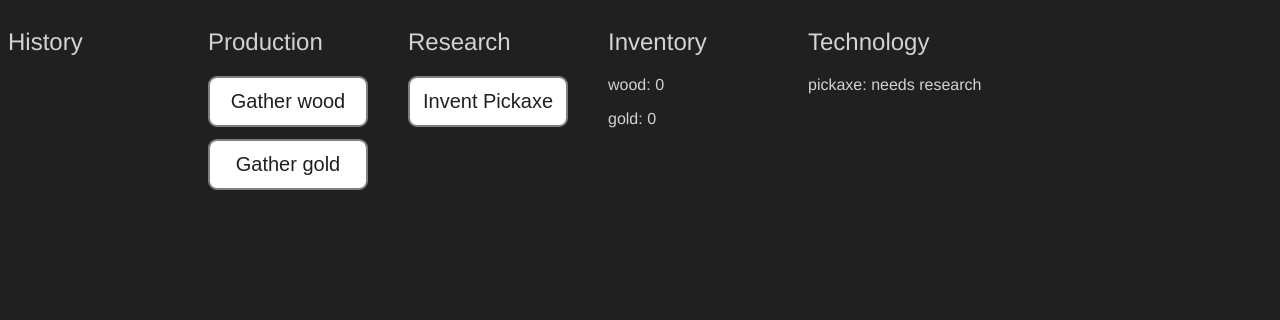
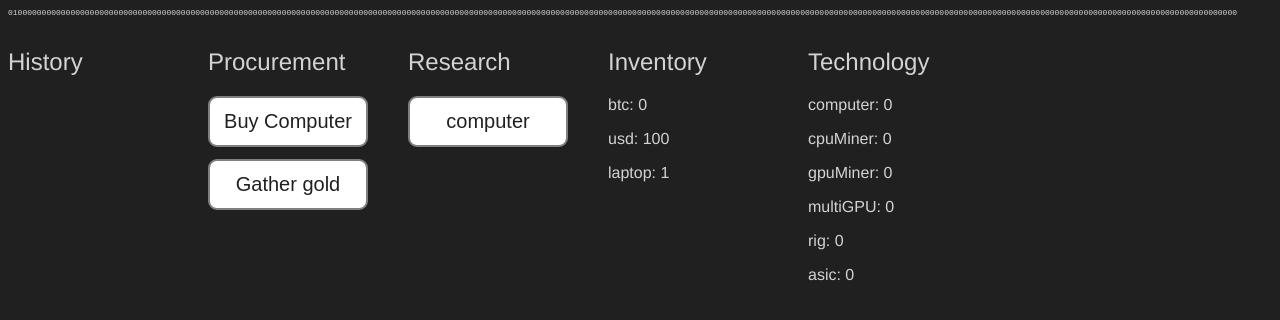
Before and after one commit to mablay/bitcoin-clicker, a Vue app: page /#/ in a window 1280 px wide. Shown: the top 320 px of the page. Built offline with nearby package versions, Linux system fonts and the light colour scheme.

Commit message:
added dynamic techtree

```diff
--- /dev/null
+++ b/src/bc-lib.js
@@ -0,0 +1,39 @@
+function randomBinaryString (length) {
+  return Array
+    .apply(null, {length})
+    .map(Function.call, () => Math.random() > 0.5 ? '1' : '0')
+    .join('')
+}
+
+function zeroPaddedBinaryString (length, zeros) {
+  const hash = randomBinaryString(length - 1 - zeros)
+  return '1'.concat(hash).padStart(length, '0')
+}
+
+function countLeadingZeros (binaryString) {
+  for (let n = 0; n < binaryString.length; n++) {
+    if (binaryString.charAt(n) !== '0') return n
+  }
+  return binaryString.length
+}
+
+function binaryDifficultyString (length, requiredZeros) {
+  return '1'.padStart(requiredZeros + 1, '0').padEnd(length, '0')
+}
+
+function hexDifficultyString (length, requiredZeros) {
+  return ''.padStart(requiredZeros, '0').padEnd(length, 'F')
+}
+
+function expectedNumberOfHashes (requiredZeros) {
+  return Math.pow(2, requiredZeros)
+}
+
+export {
+  randomBinaryString,
+  countLeadingZeros,
+  zeroPaddedBinaryString,
+  binaryDifficultyString,
+  hexDifficultyString,
+  expectedNumberOfHashes
+}
--- a/src/components/Action.vue
+++ b/src/components/Action.vue
@@ -18,6 +18,10 @@ export default {
     enabled: {
       type: Boolean,
       default: true
+    },
+    context: {
+      type: String,
+      default: ''
     },
     action: Function
   },
--- a/src/components/Game.vue
+++ b/src/components/Game.vue
@@ -1,28 +1,55 @@
 <template>
   <div class="game">
+    <Hashrate></Hashrate>
     <History></History>
     <Research></Research>
     <Production></Production>
     <Inventory></Inventory>
     <Technology></Technology>
+    <modal v-if="showModal">
+      <h3 slot="header">Blockchain Adventure</h3>
+      <p slot="body">
+        It's 2013. You've incidentally read about Bitcoin
+        and felt: This is going to be BIG!<br>
+        And you want to be part of it.
+      </p>
+      <button slot="footer"
+              class="modal-default-button"
+              @click="showModal = false">
+        BEGIN
+      </button>
+    </modal>
   </div>
 </template>
 
 <script>
+import Hashrate from './Hashrate.vue'
 import Production from './Production.vue'
 import Research from './Research.vue'
 import History from './History.vue'
 import Inventory from './Inventory.vue'
 import Technology from './Technology.vue'
+import Modal from './Modal.vue'
+
 export default {
   name: 'Game',
   // data () {},
   components: {
+    Hashrate,
     Production,
     History,
     Inventory,
     Technology,
-    Research
+    Research,
+    Modal
+  },
+  data () {
+    return {
+      showModal: false
+    }
+  },
+  created () {
+    // this.showModal = true
   }
 }
 </script>
@@ -31,8 +58,11 @@ export default {
 .game {
   display: grid;
   grid-template-columns: 200px 200px 200px 200px auto;
-  grid-template-rows: auto;
-  grid-template-areas: "history production research inventory technology";
+  grid-template-rows: 20px auto;
+  grid-template-areas:
+    "hashrate hashrate hashrate hashrate hashrate"
+    "history production research inventory technology"
+  ;
 }
 
 h1, h2 {
--- /dev/null
+++ b/src/components/Hashrate.vue
@@ -0,0 +1,32 @@
+<template>
+  <div class="view hashrate">
+    <div class="digits difficulty">
+      {{difficulty}}
+    </div>
+    <div class="digits last-hash">
+      {{lastHash}}
+    </div>
+  </div>
+</template>
+
+<script>
+import { mapState } from 'vuex'
+import { binaryDifficultyString } from '../bc-lib'
+export default {
+  name: 'Hashrate',
+  computed: mapState({
+    difficulty: (state) => binaryDifficultyString(256, state.difficulty),
+    lastHash: 'lastHash'
+  })
+}
+</script>
+
+<style>
+.hashrate {
+  grid-area: hashrate;
+}
+.hashrate .digits {
+  font-family: monospace;
+  font-size: 8px;
+}
+</style>
--- a/src/components/History.vue
+++ b/src/components/History.vue
@@ -27,6 +27,7 @@ export default {
 .history-record {
   transition: all 1s;
   display: inline-block;
+  width: 100%;
   margin: 8px 0 8px 0;
 }
 
--- /dev/null
+++ b/src/components/Modal.vue
@@ -0,0 +1,104 @@
+<template>
+  <transition name="modal">
+    <div class="modal-mask">
+      <div class="modal-wrapper">
+        <div class="modal-container">
+
+          <div class="modal-header">
+            <slot name="header">
+
+            </slot>
+          </div>
+
+          <div class="modal-body">
+            <slot name="body">
+
+            </slot>
+          </div>
+
+          <div class="modal-footer">
+            <slot name="footer">
+
+            </slot>
+          </div>
+        </div>
+      </div>
+    </div>
+  </transition>
+</template>
+
+<script>
+export default {
+  name: 'Modal'
+}
+</script>
+
+<style>
+.modal-mask {
+  position: fixed;
+  z-index: 9998;
+  top: 0;
+  left: 0;
+  width: 100%;
+  height: 100%;
+  background-color: rgba(0, 0, 0, .5);
+  display: table;
+  transition: opacity .3s ease;
+}
+
+.modal-wrapper {
+  display: table-cell;
+  vertical-align: middle;
+}
+
+.modal-container {
+  width: 300px;
+  margin: 0px auto;
+  padding: 20px 30px;
+  background-color: #222;
+  border-radius: 2px;
+  box-shadow: 0 2px 8px rgba(0, 0, 0, .33);
+  transition: all .3s ease;
+  font-family: Helvetica, Arial, sans-serif;
+}
+
+.modal-header h3 {
+  margin-top: 0;
+  color: #42b983;
+}
+
+.modal-body {
+  margin: 20px 0;
+}
+
+.modal-footer {
+  min-height: 20px;
+}
+
+.modal-default-button {
+  float: right;
+}
+
+/*
+ * The following styles are auto-applied to elements with
+ * transition="modal" when their visibility is toggled
+ * by Vue.js.
+ *
+ * You can easily play with the modal transition by editing
+ * these styles.
+ */
+
+.modal-enter {
+  opacity: 0;
+}
+
+.modal-leave-active {
+  opacity: 0;
+}
+
+.modal-enter .modal-container,
+.modal-leave-active .modal-container {
+  -webkit-transform: scale(1.1);
+  transform: scale(1.1);
+}
+</style>
--- a/src/components/Production.vue
+++ b/src/components/Production.vue
@@ -1,16 +1,16 @@
 <template>
   <div class="view production">
-    <h2>Production</h2>
-    <Action v-bind:duration="200"
-            v-bind:action="gatherWood">Gather wood</Action>
+    <h2>Procurement</h2>
+    <Action v-bind:duration="1000"
+            v-bind:action="buyComputer">Buy Computer</Action>
     <Action v-bind:duration="500"
-            v-bind:action="gatherGold">Gather gold</Action>
+            v-bind:action="buyComputer">Gather gold</Action>
   </div>
 </template>
 
 <script>
 import Action from './Action.vue'
-import { mapState, mapActions } from 'vuex'
+import { mapActions } from 'vuex'
 import { mapInventory } from '../store'
 export default {
   name: 'Production',
@@ -18,14 +18,12 @@ export default {
     Action
   },
   computed: {
-    ...mapState(['pickaxe']),
+    // ...mapState(['pickaxe']),
     ...mapInventory()
   },
   methods: {
     ...mapActions([
-      'gatherWood',
-      'gatherGold',
-      'inventPickaxe'
+      'buyComputer'
     ])
   }
 }
--- a/src/components/Research.vue
+++ b/src/components/Research.vue
@@ -1,24 +1,56 @@
 <template>
   <div class="view research">
     <h2>Research</h2>
-    <Action v-bind:duration="2000"
-            v-bind:enabled="!pickaxe"
-            v-bind:action="inventPickaxe">Invent Pickaxe</Action>
+    <Action v-for="(tech, key) in techtree"
+            :key="key"
+            v-if="show[key]"
+            v-bind:duration="tech[vm[key]].duration * 1000"
+            v-bind:enabled="true"
+            v-bind:context="key"
+            v-bind:action="research">{{key}}</Action>
   </div>
 </template>
 
 <script>
 import Action from './Action.vue'
 import { mapActions, mapState } from 'vuex'
+import techtree from '../js/techtree'
 export default {
   name: 'Research',
+  data () {
+    return {
+      techtree,
+      vm: this
+    }
+  },
   components: {
     Action
   },
-  computed: mapState({
-    pickaxe: (state) => state.technology.pickaxe
-  }),
-  methods: mapActions(['inventPickaxe'])
+  computed: {
+    ...mapState(Object.keys(techtree).reduce((acc, tech) => {
+      acc[tech] = (state) => state.technology[tech]
+      return acc
+    }, {})),
+    ...mapState({
+      show: (state) => Object.keys(techtree).reduce((acc, tech) => {
+        const level = state.technology[tech]
+        if (techtree[tech].length <= level) {
+          acc[tech] = false
+          return acc
+        }
+        const curTech = techtree[tech][level]
+        if (curTech.require === undefined) {
+          acc[tech] = true
+        } else {
+          acc[tech] = Object.keys(curTech.require).every(requirement => {
+            return state.technology[requirement] >= curTech.require[requirement]
+          })
+        }
+        return acc
+      }, {})
+    })
+  },
+  methods: mapActions(['inventPickaxe', 'research'])
 }
 </script>
 
--- a/src/components/Technology.vue
+++ b/src/components/Technology.vue
@@ -1,17 +1,20 @@
 <template>
   <div class="view technology">
     <h2>Technology</h2>
-    <p v-for="(level, tech) in technology" :key="tech">{{tech}}: {{pickaxeStatus}}</p>
+    <p v-for="(level, tech) in technology"
+       :key="tech">{{tech}}: {{level}}</p>
   </div>
 </template>
 
 <script>
 import { mapState } from 'vuex'
+import techtree from '../js/techtree'
+
 export default {
   name: 'Technology',
+  data: () => techtree,
   computed: mapState({
-    technology: (state) => state.technology,
-    pickaxeStatus: (state) => state.technology.pickaxe ? 'invented' : 'needs research'
+    technology: (state) => state.technology
   })
 }
 </script>
--- /dev/null
+++ b/src/js/techtree.js
@@ -0,0 +1,49 @@
+/**
+ * Array for tech with multiple levels or Object for 1 level
+ * duration: (required) techtree duration units are days
+ * title: (required) String
+ *  to change with the current value. In that case,
+ *  max is determined by title.length
+ * max: Maximum level for a certain tech. 1 or array.length if undefined.
+ * duration: duration in days for tech to be researched
+ *
+ */
+const techtree = {
+  computer: [
+    { title: 'Basic computer skills', duration: 5 },
+    { title: 'Advanced computer skills', duration: 50 },
+    { title: 'Pro computer skills', duration: 500 }
+  ],
+  cpuMiner: [
+    { title: 'Tweak miner configuration', duration: 5, require: { computer: 2 } },
+    { title: 'Overclock CPU', duration: 10, require: { computer: 2 } },
+    { title: 'Improve CPU mining software', duration: 30, require: { computer: 3 } },
+    { title: 'Improve CPU mining software', duration: 50, require: { computer: 3 } }
+  ],
+  gpuMiner: [
+    { title: 'Develop GPU mining', duration: 20 },
+    { title: 'Overclock GPU', duration: 30 },
+    { title: 'Improve GPU mining algorithm', duration: 40 },
+    { title: 'Improve GPU mining algorithm (2)', duration: 50 },
+    { title: 'Improve GPU mining algorithm (3)', duration: 70 }
+  ].map(tech => ({ ...tech, require: { computer: 3 } })),
+  multiGPU: [
+    { title: 'Develop multi GPU support - 2x', duration: 20 },
+    { title: 'Develop multi GPU support - 3x', duration: 20 },
+    { title: 'Develop multi GPU support - 4x', duration: 20 },
+    { title: 'Develop multi GPU support - 5x', duration: 20 },
+    { title: 'Develop multi GPU support - 6x', duration: 20 }
+  ].map(tech => ({ ...tech, require: { gpuMiner: 3 } })),
+  rig: [
+    { title: 'Invent a GPU RIG', duration: 30 },
+    { title: 'Decrease RIG size', duration: 20 },
+    { title: 'Improve airflow', duration: 20 }
+  ].map(tech => ({ ...tech, require: { multiGPU: 4 } })),
+  asic: [
+    { title: 'Develop Bitcoin ASIC', duration: 300 },
+    { title: 'Improve Bitcoin ASIC', duration: 100 },
+    { title: 'Implement ASIC Boost', duration: 100 }
+  ].map(tech => ({ ...tech, require: { rig: 3 } }))
+}
+
+export default techtree
--- a/src/store.js
+++ b/src/store.js
@@ -1,21 +1,34 @@
 import Vuex from 'vuex'
+import { randomBinaryString, countLeadingZeros } from './bc-lib'
+import techtree from './js/techtree'
 
 const store = () => new Vuex.Store({
   state: {
-    speed: 1,
+    speed: 10,
+    difficulty: 1,
     inventory: {
-      wood: 0,
-      gold: 0
+      btc: 0,
+      usd: 100,
+      laptop: 1 // 100 kH/s
     },
     technology: {
-      pickaxe: 0
+      ...Object.keys(techtree).reduce((acc, tech) => {
+        acc[tech] = 0
+        return acc
+      }, {})
+      // cpuMining: 0,
+      // gpuMining: 0,
+      // asicMining: 0,
+      // earlyTermination: 0
     },
     history: []
   },
   mutations: {
     addToInventory: (state, {item, amount}) => (state.inventory[item] += amount),
-    goldAdd: (state, amount) => (state.gold += amount),
-    inventPickaxe: (state) => (state.technology.pickaxe = 1),
+    addToTechnology: (state, {item, amount}) => (state.technology[item] += amount),
+    lastHash: (state, hash) => (state.lastHash = hash),
+    blockMined: (state, amount) => (state.inventory.btc += amount),
+    research: (state, tech) => state.technology[tech]++,
     log: (state, msg) => {
       state.history.splice(0, 0, {id: Date.now(), msg})
       const n = state.history.length
@@ -23,33 +36,52 @@ const store = () => new Vuex.Store({
     }
   },
   actions: {
-    gather ({commit, state}, task) {
+    work ({commit, state}, task) {
       return new Promise((resolve) => {
         const timer = setInterval(() => {
           task.millis += 20 * state.speed
           if (task.millis >= task.duration) {
+            task.millis = Number.POSITIVE_INFINITY
             clearInterval(timer)
             resolve()
           }
         }, 20)
       })
     },
-    gatherWood ({commit}, task) {
-      const amount = 5
-      this.dispatch('gather', task).then(() => {
-        commit('addToInventory', {item: 'wood', amount})
-        commit('log', `Gathered ${amount} wood`)
+    research ({commit, state}, task) {
+      const tech = task.context
+      const level = state.technology[tech] + 1
+      console.log('[store] research %s level %d', tech, level)
+      this.dispatch('work', task).then(() => {
+        commit('research', tech)
+        commit('log', task.title)
       })
     },
-    gatherGold ({commit, state}, task) {
+    buyComputer ({commit, state}, task) {
+      const hash = randomBinaryString(256, 5) // randomBinaryString(256)
+      const zeros = countLeadingZeros(hash)
+      const hashQuality = zeros - state.difficulty // > 0 means block found
+      this.dispatch('work', task).then(() => {
+        commit('lastHash', hash)
+        if (hashQuality > 0) {
+          commit('log', `Block reward 50 BTC`)
+          commit('blockMined', 50)
+        } else {
+          commit('log', `Hash is missing ${1 - hashQuality} zero${(hashQuality === 0) ? '' : 's'}`)
+        }
+
+        console.log(`Hash ${zeros}:${hash.substring(0, 10)}...`)
+      })
+    },
+    workGold ({commit, state}, task) {
       const amount = 1 + state.technology.pickaxe * 2 // might be different depending on app state
-      this.dispatch('gather', task).then(() => {
+      this.dispatch('work', task).then(() => {
         commit('addToInventory', {item: 'gold', amount})
         commit('log', `Gathered ${amount} gold`)
       })
     },
     inventPickaxe ({commit}, task) {
-      this.dispatch('gather', task).then(() => {
+      this.dispatch('work', task).then(() => {
         commit('inventPickaxe')
         commit('log', `Invented Pickaxe`)
       })
```
Also changed, not shown: 2 other files (tests, documents, lock files or other folders).
